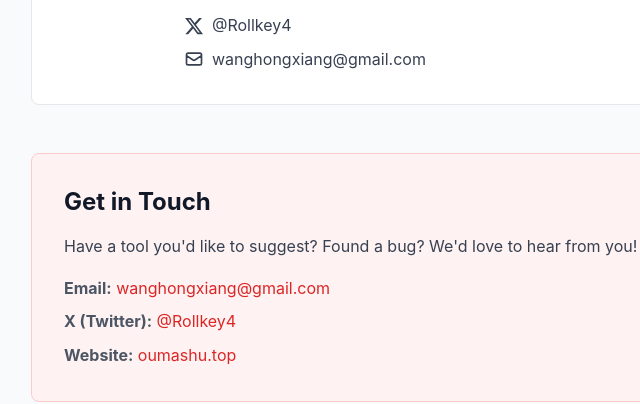
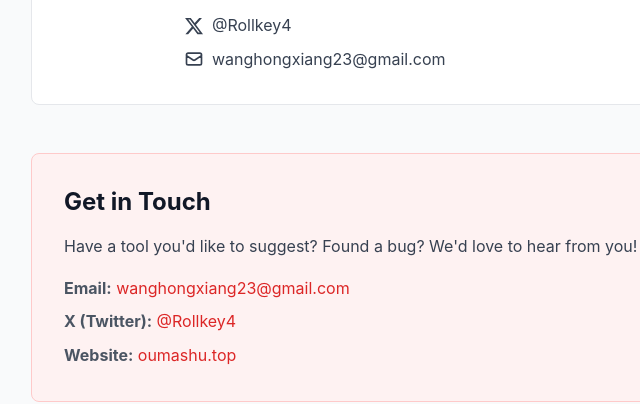
Before and after one commit to 23whx/OumaShu, an Astro site: page /about in a window 1280 px wide. Shown: the part 1843-2247 px from the top of the page, 193-833 px from the left. Built offline with nearby package versions, Linux system fonts and the light colour scheme; Astro itself is replaced by a stand-in of ours.

Commit message:
改邮箱

```diff
--- a/src/pages/about.astro
+++ b/src/pages/about.astro
@@ -162,12 +162,12 @@
                   </svg>
                   <span>@Rollkey4</span>
                 </a>
-                <a href="mailto:wanghongxiang@gmail.com"
+                <a href="mailto:wanghongxiang23@gmail.com"
                    class="inline-flex items-center text-gray-700 dark:text-gray-300 hover:text-sakura-600 dark:hover:text-sakura-400 transition-colors">
                   <svg class="w-5 h-5 mr-2" fill="none" stroke="currentColor" viewBox="0 0 24 24">
                     <path stroke-linecap="round" stroke-linejoin="round" stroke-width="2" d="M3 8l7.89 5.26a2 2 0 002.22 0L21 8M5 19h14a2 2 0 002-2V7a2 2 0 00-2-2H5a2 2 0 00-2 2v10a2 2 0 002 2z"></path>
                   </svg>
-                  <span>wanghongxiang@gmail.com</span>
+                  <span>wanghongxiang23@gmail.com</span>
                 </a>
               </div>
             </div>
@@ -183,7 +183,7 @@
         </p>
         <div class="flex flex-col space-y-2">
           <p class="text-gray-600 dark:text-gray-400">
-            <strong>Email:</strong> <a href="mailto:wanghongxiang@gmail.com" class="text-sakura-600 dark:text-sakura-400 hover:underline">wanghongxiang@gmail.com</a>
+            <strong>Email:</strong> <a href="mailto:wanghongxiang23@gmail.com" class="text-sakura-600 dark:text-sakura-400 hover:underline">wanghongxiang23@gmail.com</a>
           </p>
           <p class="text-gray-600 dark:text-gray-400">
             <strong>X (Twitter):</strong> <a href="https://x.com/Rollkey4" target="_blank" rel="noopener noreferrer" class="text-sakura-600 dark:text-sakura-400 hover:underline">@Rollkey4</a>
--- a/src/pages/index.astro
+++ b/src/pages/index.astro
@@ -325,8 +325,8 @@
               <h3 class="font-semibold text-gray-900 dark:text-white mb-3">Contact</h3>
               <ul class="space-y-2">
                 <li>
-                  <a href="mailto:wanghongxiang@gmail.com" class="text-sm text-gray-600 dark:text-gray-400 hover:text-gray-900 dark:hover:text-white">
-                    Email: wanghongxiang@gmail.com
+                  <a href="mailto:wanghongxiang23@gmail.com" class="text-sm text-gray-600 dark:text-gray-400 hover:text-gray-900 dark:hover:text-white">
+                    Email: wanghongxiang23@gmail.com
                   </a>
                 </li>
                 <li>
--- a/src/pages/privacy.astro
+++ b/src/pages/privacy.astro
@@ -169,7 +169,7 @@
             If you have any questions about this Privacy Policy, please contact us:
           </p>
           <p class="text-gray-700 dark:text-gray-300">
-            Email: <a href="mailto:wanghongxiang@gmail.com" class="text-sakura-600 dark:text-sakura-400 hover:underline">wanghongxiang@gmail.com</a><br>
+            Email: <a href="mailto:wanghongxiang23@gmail.com" class="text-sakura-600 dark:text-sakura-400 hover:underline">wanghongxiang23@gmail.com</a><br>
             X (Twitter): <a href="https://x.com/Rollkey4" target="_blank" rel="noopener noreferrer" class="text-sakura-600 dark:text-sakura-400 hover:underline">@Rollkey4</a><br>
             Website: <a href="https://oumashu.top" class="text-sakura-600 dark:text-sakura-400 hover:underline">https://oumashu.top</a>
           </p>
```
